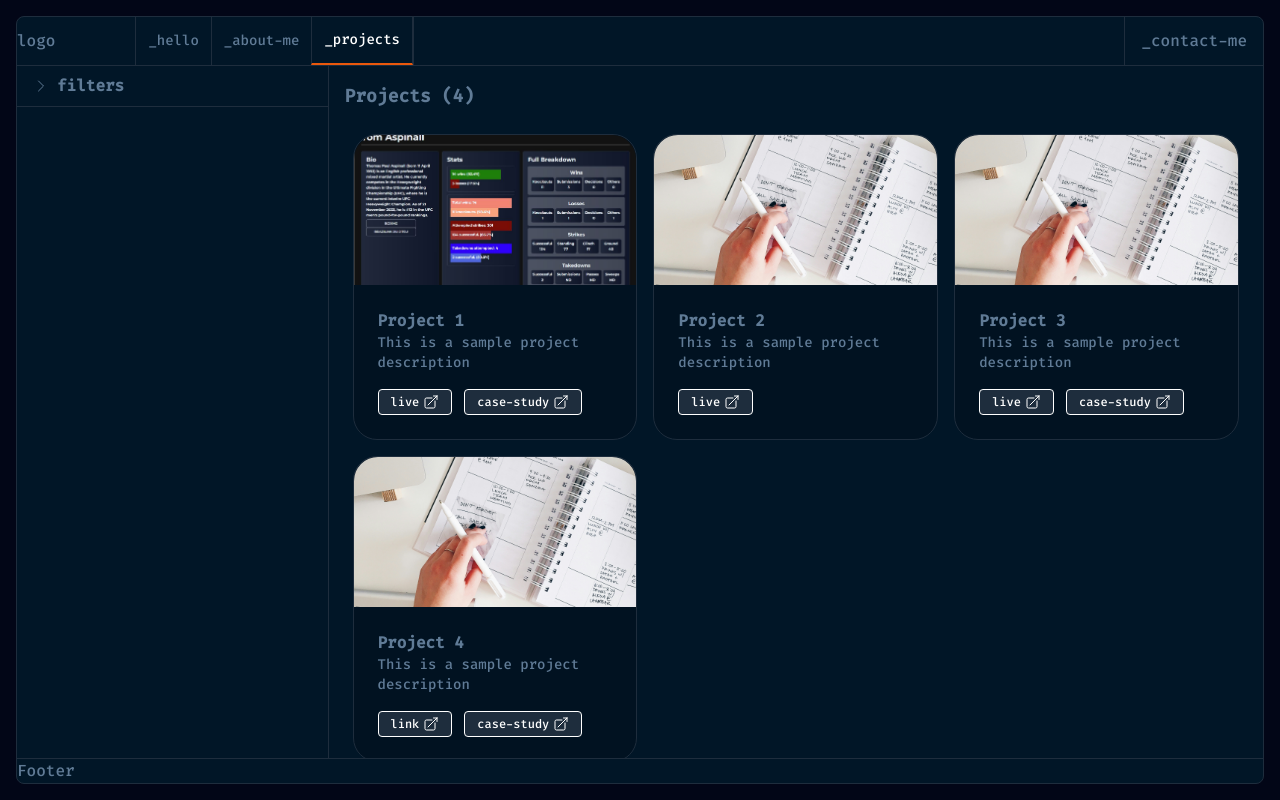
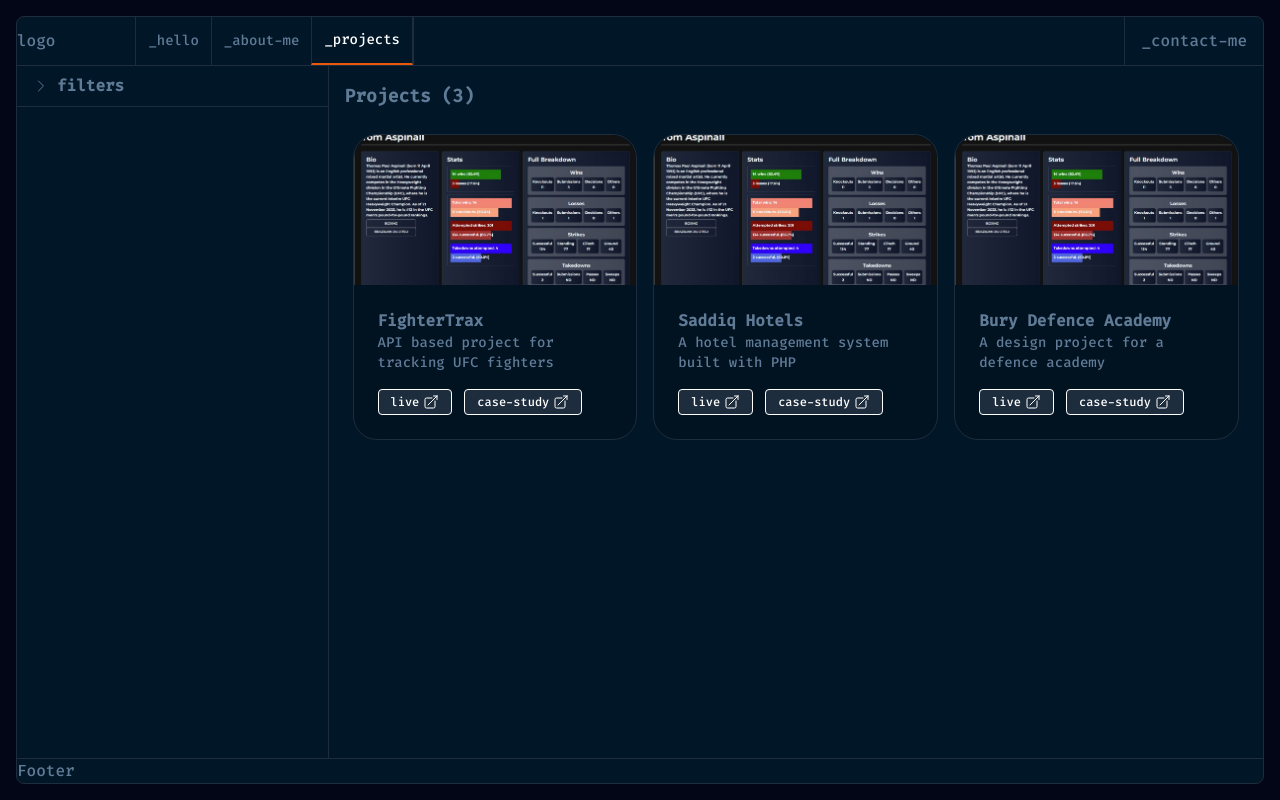
Before and after one commit to YusafS94/next-portfolio, a Next.js app: page /portfolio/projects in a window 1280 px wide. Built offline with nearby package versions, Linux system fonts and the light colour scheme; a web font is replaced by a local one.

Commit message:
real projects added

```diff
--- a/app/portfolio/projects/page.tsx
+++ b/app/portfolio/projects/page.tsx
@@ -138,9 +138,20 @@
   const projects: Project[] = [
     {
       id: 1,
-      title: "Project 1",
-      technologies: ["React", "TypeScript"],
-      description: "This is a sample project description",
+      title: "FighterTrax",
+      technologies: ["React", "Tailwind CSS"],
+      description: "API based project for tracking UFC fighters",
+      imageUrl: "/images/desktop-dashboard.jpg",
+      links: [
+        { name: "live", link: "https://fightertrax.netlify.app/" },
+        { name: "case-study", link: "#" },
+      ],
+    },
+    {
+      id: 2,
+      title: "Saddiq Hotels",
+      technologies: ["PHP"],
+      description: "A hotel management system built with PHP",
       imageUrl: "/images/desktop-dashboard.jpg",
       links: [
         { name: "live", link: "#" },
@@ -149,31 +160,12 @@
     },
     {
       id: 2,
-      title: "Project 2",
-      technologies: ["WordPress"],
-      description: "This is a sample project description",
-      imageUrl: "",
-      links: [{ name: "live", link: "#" }],
-    },
-    {
-      id: 3,
-      title: "Project 3",
-      technologies: ["React", "Node.js"],
-      description: "This is a sample project description",
-      imageUrl: "",
+      title: "Bury Defence Academy",
+      technologies: ["Framer", "Figma", "UI/UX Design"],
+      description: "A design project for a defence academy",
+      imageUrl: "/images/desktop-dashboard.jpg",
       links: [
         { name: "live", link: "#" },
-        { name: "case-study", link: "#" },
-      ],
-    },
-    {
-      id: 4,
-      title: "Project 4",
-      technologies: ["WordPress", "PHP"],
-      description: "This is a sample project description",
-      imageUrl: "",
-      links: [
-        { name: "link", link: "#" },
         { name: "case-study", link: "#" },
       ],
     },
@@ -190,6 +182,12 @@
     "Tailwind CSS",
     "Framer",
     "Three.js",
+    "Figma",
+    "HTML",
+    "CSS",
+    "GitHub",
+    "Git",
+    "UI/UX Design",
   ];
 
   // Handler with type annotation
@@ -231,12 +229,15 @@
         </button>
 
         <div
-          className={`overflow-hidden transition-all duration-300 ease-in-out px-4 ${
-            isOpen ? "max-h-96 opacity-100" : "max-h-0 opacity-0"
+          className={`flex-col overflow-hidden transition-all duration-300 ease-in-out px-4 ${
+            isOpen ? "flex opacity-100" : "max-h-0 opacity-0"
           }`}
         >
           {filterOptions.map((technology: Technology) => (
-            <label key={technology} className="flex items-center space-x-4 cursor-pointer">
+            <label
+              key={technology}
+              className="flex items-center space-x-4 cursor-pointer"
+            >
               <input
                 type="checkbox"
                 checked={selectedFilters.includes(technology)}
```
